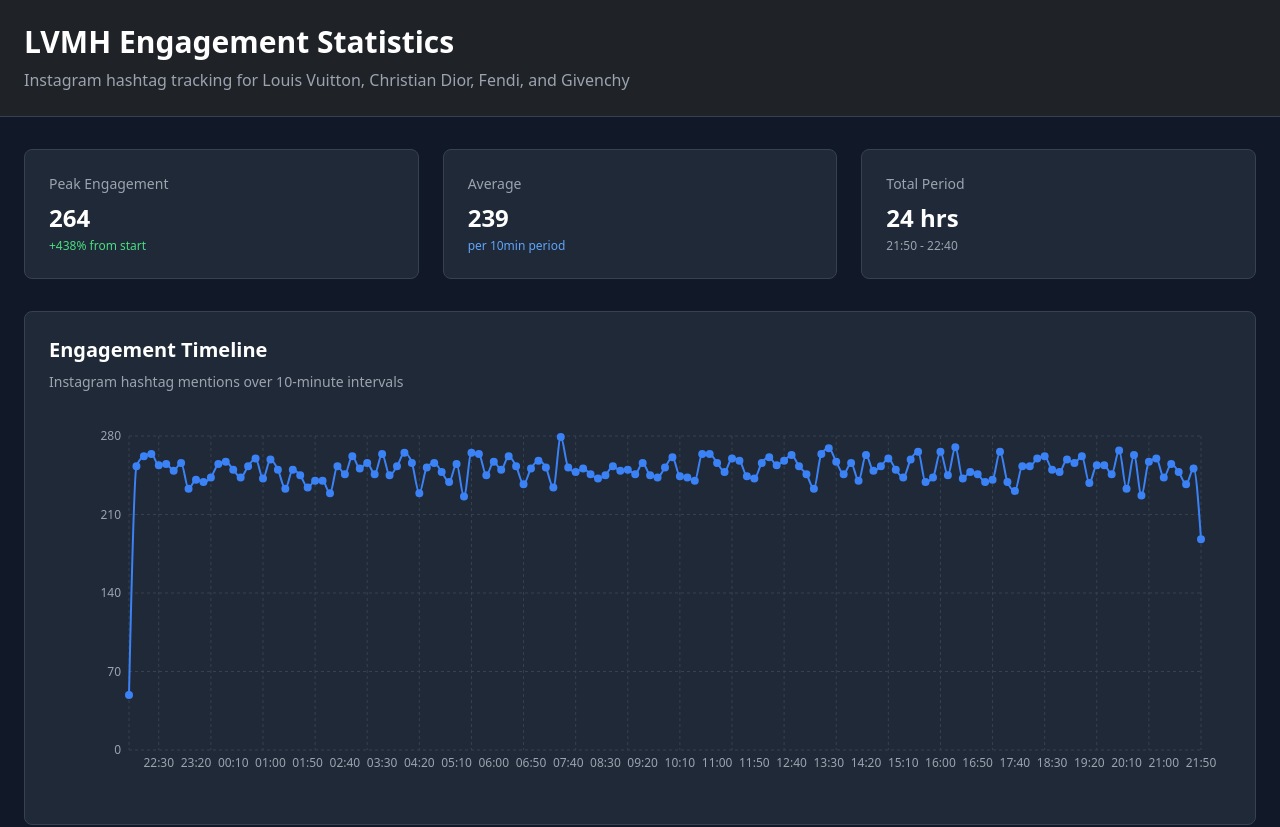
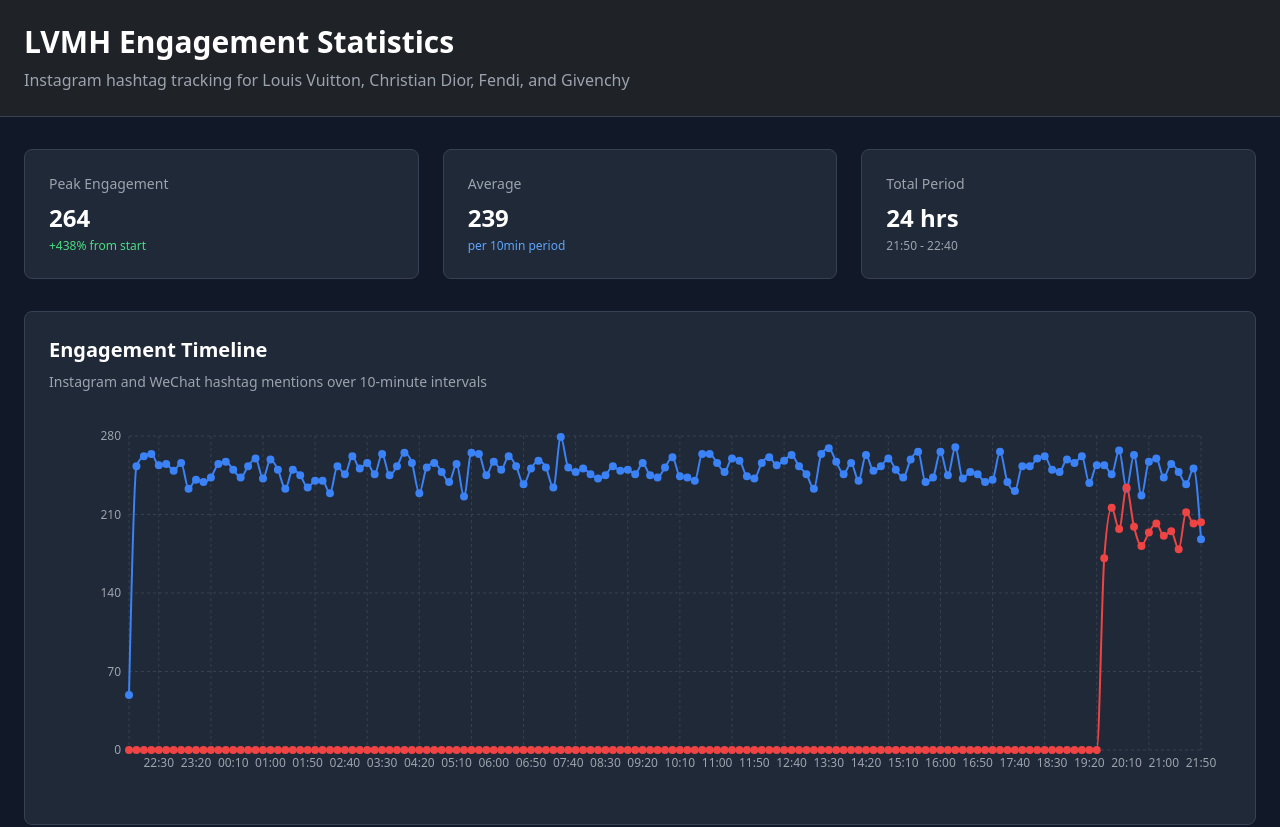
Before and after one commit to ClintTLang/lv-insights-visualizer, a React (Vite) app: page / in a window 1280 px wide. Shown: the top 827 px of the page. Built offline with nearby package versions, Linux system fonts and the light colour scheme.

Commit message:
feat: Add WeChat data to engagement timeline
Graph WeChat data on the engagement timeline with red dots and lines.

```diff
--- a/src/pages/Index.tsx
+++ b/src/pages/Index.tsx
@@ -1,3 +1,4 @@
+
 import React from 'react';
 import { LineChart, Line, XAxis, YAxis, CartesianGrid, Tooltip, ResponsiveContainer } from 'recharts';
 
@@ -24,14 +25,27 @@ const Index = () => {
     })
   );
 
+  // Combine data for the chart - merge by timestamp
+  const combinedData = instaData.map((instaItem) => {
+    const wechatItem = wechatData.find(w => w.timestamp === instaItem.timestamp);
+    return {
+      time: instaItem.time,
+      timestamp: instaItem.timestamp,
+      instagram: instaItem.hashtags,
+      wechat: wechatItem ? wechatItem.hashtags : 0,
+    };
+  });
+
   const CustomTooltip = ({ active, payload, label }: any) => {
     if (active && payload && payload.length) {
       return (
         <div className="bg-gray-800 border border-gray-600 rounded-lg p-3 shadow-lg">
           <p className="text-gray-300 text-sm">{`Time: ${label}`}</p>
-          <p className="text-blue-400 font-semibold">
-            {`Hashtags: ${payload[0].value.toLocaleString()}`}
-          </p>
+          {payload.map((entry: any, index: number) => (
+            <p key={index} className={`font-semibold ${entry.dataKey === 'instagram' ? 'text-blue-400' : 'text-red-400'}`}>
+              {`${entry.dataKey === 'instagram' ? 'Instagram' : 'WeChat'}: ${entry.value.toLocaleString()}`}
+            </p>
+          ))}
         </div>
       );
     }
@@ -73,13 +87,13 @@ const Index = () => {
         <div className="bg-gray-800 border border-gray-700 rounded-lg p-6">
           <div className="mb-6">
             <h2 className="text-xl font-semibold text-white mb-2">Engagement Timeline</h2>
-            <p className="text-gray-400 text-sm">Instagram hashtag mentions over 10-minute intervals</p>
+            <p className="text-gray-400 text-sm">Instagram and WeChat hashtag mentions over 10-minute intervals</p>
           </div>
 
           <div className="h-96">
             <ResponsiveContainer width="100%" height="100%">
               <LineChart
-                data={instaData}
+                data={combinedData}
                 margin={{
                   top: 20,
                   right: 30,
@@ -105,11 +119,19 @@ const Index = () => {
                 <Tooltip content={<CustomTooltip />} />
                 <Line
                   type="monotone"
-                  dataKey="hashtags"
+                  dataKey="instagram"
                   stroke="#3B82F6"
                   strokeWidth={2}
                   dot={{ fill: '#3B82F6', strokeWidth: 2, r: 3 }}
                   activeDot={{ r: 4, fill: '#60A5FA' }}
+                />
+                <Line
+                  type="monotone"
+                  dataKey="wechat"
+                  stroke="#EF4444"
+                  strokeWidth={2}
+                  dot={{ fill: '#EF4444', strokeWidth: 2, r: 3 }}
+                  activeDot={{ r: 4, fill: '#F87171' }}
                 />
               </LineChart>
             </ResponsiveContainer>
```
